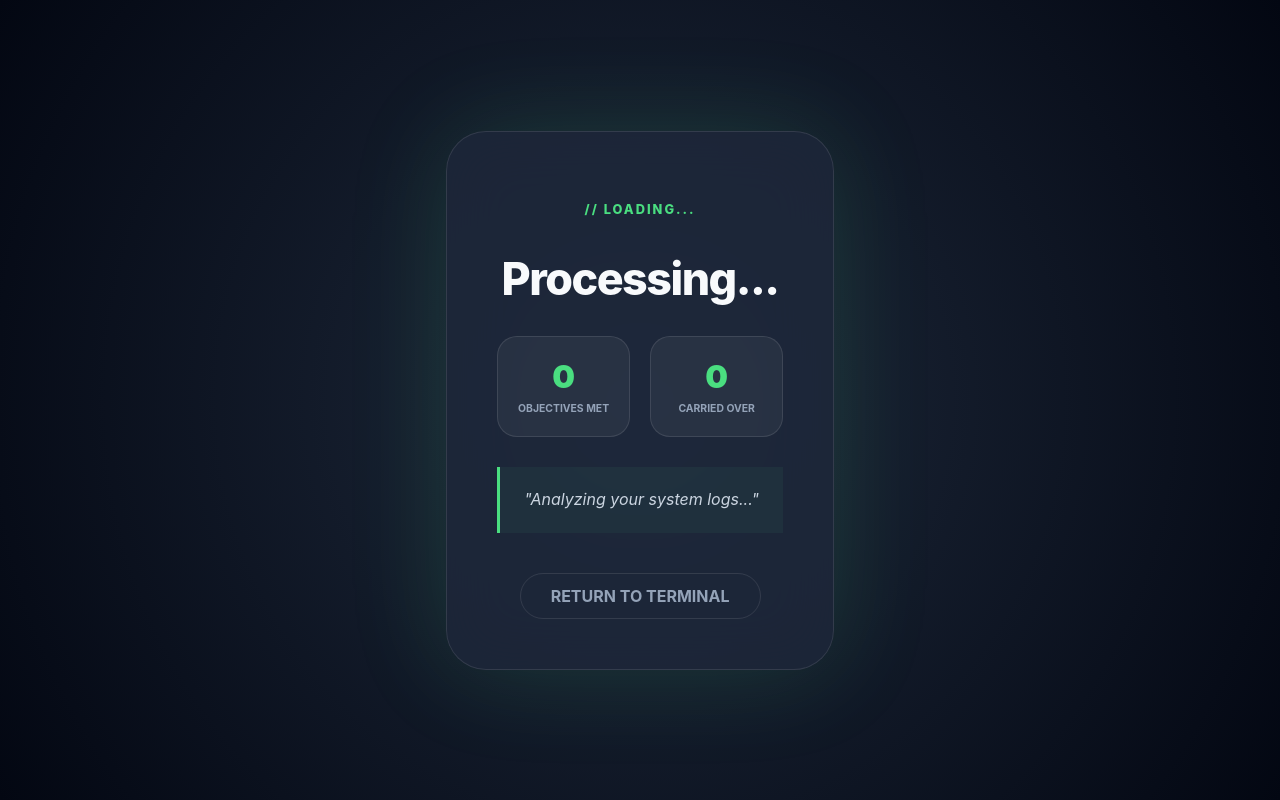
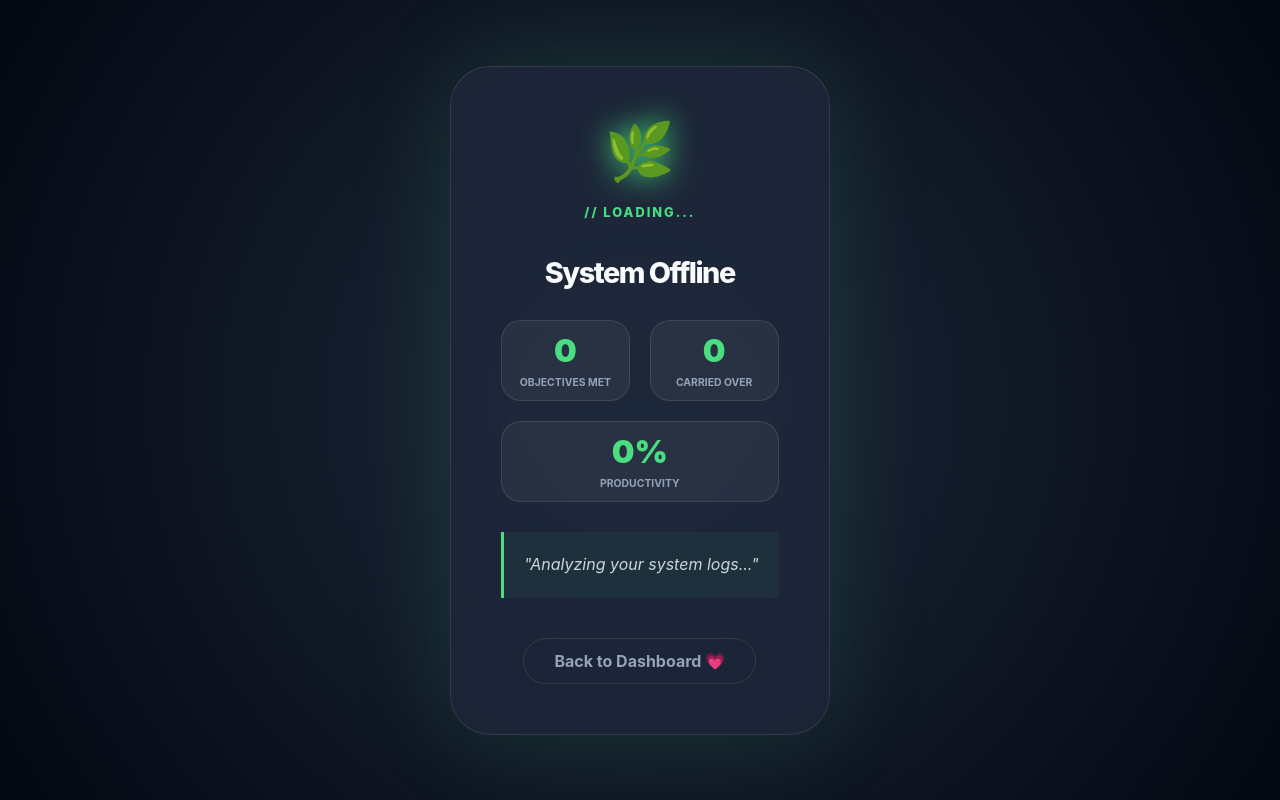
Before and after one commit to Aastha2785/MINDEASE, a FastAPI app: page /daily-card in a window 1280 px wide. Run offline with FastAPI, Linux system fonts and the light colour scheme.

Commit message:
MindEase updates

```diff
--- a/main.py
+++ b/main.py
@@ -335,47 +335,142 @@
     return templates.TemplateResponse("daily-card.html", {"request": request})
 from datetime import datetime
 
+from collections import Counter
+import re
+from datetime import datetime
+
+from datetime import datetime
+from collections import Counter
+import re
+
+from datetime import datetime
+import re
+
 @app.get("/api/daily-summary")
 async def get_daily_summary(username: str = Depends(get_current_user)):
     conn = get_connection()
     try:
         with conn.cursor() as cursor:
-            # 1. Identity Fetch
+
+            # 🔹 1. Get user_id
             cursor.execute("SELECT id FROM users WHERE username=%s", (username,))
-            user_id = cursor.fetchone()['id']
+            user = cursor.fetchone()
+            user_id = user['id']
 
-            # 2. MOOD ANALYSIS: Fetch only TODAY'S journals
+            # 🔹 2. GET TODAY'S JOURNAL TEXT
             cursor.execute("""
-                SELECT predicted_mood FROM journals
+                SELECT entry_text
+                FROM journal_entries
                 WHERE user_id=%s AND DATE(created_at) = CURDATE()
             """, (user_id,))
+
             entries = cursor.fetchall()
+            combined_text = " ".join([row['entry_text'] for row in entries])
 
-            # Extract Emojis from today's specific logs
-            all_mood_text = " ".join([row['predicted_mood'] for row in entries])
-            emojis_found = re.findall(r'[^\w\s,|_]+', all_mood_text)
+            print("DEBUG - Combined Text:", combined_text)
 
-            # 3. TASK STATS: Fetch only TODAY'S completions
+            # 🔹 3. EMOJI FROM GROQ (SAFE)
+            if not combined_text.strip():
+                emojis = ["🌿", "✨", "🌸"]
+                quote = "Every day is a fresh start"
+            else:
+                try:
+                    prompt = f"""
+                    Based on this user's day:
+                    {combined_text}
+
+                    Write a short motivational line (max 10 words).
+                    No emoji.
+                    """
+
+                    chat = client.chat.completions.create(
+                    messages=[{"role": "user", "content": prompt}],
+                    model="llama-3.1-8b-instant"
+                    )
+
+                    quote = chat.choices[0].message.content.strip()
+                    prompt = f"""
+                    You are a mental wellness assistant.
+
+                    Based on the user's journal entries:
+                    {combined_text}
+
+                    Return exactly three emoji that represents their overall emotional state.
+                    No explanation. Only emoji.
+                    """
+
+                    chat = client.chat.completions.create(
+                        messages=[{"role": "user", "content": prompt}],
+                        model="llama-3.1-8b-instant"
+                    )
+
+                    raw_output = chat.choices[0].message.content.strip()
+                    print("DEBUG - Raw Emoji:", raw_output)
+
+                    # Extract only emoji
+                    emojis = re.findall(
+                        r'[\U0001F600-\U0001F64F'
+                        r'\U0001F300-\U0001F5FF'
+                        r'\U0001F680-\U0001F6FF'
+                        r'\U0001F1E0-\U0001F1FF]+',
+                        raw_output
+                    )
+
+                    emojis = emojis[:3] if len(emojis)<=3 else ["❤️","😊","🫰"]
+
+                except Exception as e:
+                    print("AI Error:", e)
+                    emojis = ["😐", "🌿", "✨"]
+                    quote = "Take it easy, tomorrow is a fresh start"
+
+            # 🔹 4. TASK STATS (FIXED LOGIC ✅)
             cursor.execute("""
                 SELECT
-                    SUM(CASE WHEN is_completed = 1 AND DATE(completed_at) = CURDATE() THEN 1 ELSE 0 END) as done_today,
+                    SUM(CASE WHEN is_completed = 1 THEN 1 ELSE 0 END) as done_total,
                     SUM(CASE WHEN is_completed = 0 THEN 1 ELSE 0 END) as pending_total
-                FROM tasks WHERE user_id=%s
+                FROM tasks
+                WHERE user_id=%s
             """, (user_id,))
+
             stats = cursor.fetchone()
 
-            # Determine dominant mood from today's data
-            mood_list = [r['predicted_mood'] for r in entries]
-            dominant_mood = max(set(mood_list), key=mood_list.count) if mood_list else "Neutral"
+            done = stats['done_total'] or 0
+            pending = stats['pending_total'] or 0
+            total = done + pending
 
+            productivity = (done / total * 100) if total > 0 else 0
+
+            print("DEBUG - Done:", done, "Pending:", pending)
+
+            # 🔹 5. PRODUCTIVITY LABEL
+            if productivity >= 75:
+                productivity_label = "Highly Productive 🔥"
+            elif productivity >= 40:
+                productivity_label = "Moderate 🙂"
+            else:
+                productivity_label = "Low 😞"
+
+            # 🔹 6. SMART MESSAGE
+            if productivity > 70:
+                message = "You had a strong and productive day 🌸"
+            elif productivity < 40:
+                message = "Take it slow, tomorrow is a fresh start 💙"
+            else:
+                message = "You're doing well, keep going 🌿"
+
+
+            # 🔹 7. FINAL RESPONSE
             return {
                 "date": datetime.now().strftime("%B %d, %Y"),
-                "dominant_mood": dominant_mood,
-                "emojis": emojis_found, # All emojis from today's journals
-                "tasks_completed": stats['done_today'] or 0,
-                "tasks_remaining": stats['pending_total'] or 0,
-                "message": f"Aastha, your system frequency for today is {dominant_mood}."
+                "emojis": emojis,
+                "quote":quote,
+                "tasks_completed": done,
+                "tasks_remaining": pending,
+                "productivity": round(productivity),
+                "productivity_label": productivity_label,
+                "message": message
             }
+
     finally:
         conn.close()
 # Also add the HTML route to show the page
--- a/templates/daily-card.html
+++ b/templates/daily-card.html
@@ -20,7 +20,7 @@
             align-items: center;
             min-height: 100vh;
             margin: 0;
-            overflow: hidden;
+            overflow: scroll;
         }
 
         .summary-card {
@@ -30,12 +30,11 @@
             border-radius: 40px;
             border: 1px solid var(--glass-border);
             text-align: center;
-            max-width: 500px;
+            max-width: 520px;
             box-shadow: 0 0 100px rgba(74, 222, 128, 0.15);
             animation: cardReveal 1.2s cubic-bezier(0.2, 0.8, 0.2, 1);
         }
 
-        /* Container for all mood emojis logged today */
         .emoji-cloud {
             display: flex;
             justify-content: center;
@@ -45,31 +44,87 @@
             filter: drop-shadow(0 0 15px var(--accent));
         }
 
-        .emoji-float { animation: floating 3s ease-in-out infinite; }
+        .emoji-float {
+            animation: floating 3s ease-in-out infinite;
+        }
+
         @keyframes floating {
             0%, 100% { transform: translateY(0); }
             50% { transform: translateY(-12px); }
         }
 
-        h1 { font-size: 2.8rem; letter-spacing: -1.5px; margin: 10px 0; font-weight: 800; }
-        .date-sub { color: var(--accent); font-weight: 800; letter-spacing: 2px; font-size: 0.8rem; margin-bottom: 35px; }
+        h1 {
+            font-size: 1.8rem;
+            letter-spacing: -1.5px;
+            margin: 10px 0;
+            font-weight: 800;
+        }
 
-        .stat-row { display: grid; grid-template-columns: 1fr 1fr; gap: 20px; margin: 30px 0; }
-        .stat-item { background: rgba(255,255,255,0.05); padding: 20px; border-radius: 20px; border: 1px solid var(--glass-border); }
-        .stat-val { font-size: 2rem; font-weight: 900; color: var(--accent); display: block; }
-        .stat-label { font-size: 0.65rem; color: #94a3b8; text-transform: uppercase; font-weight: 700; }
+        .date-sub {
+            color: var(--accent);
+            font-weight: 800;
+            letter-spacing: 2px;
+            font-size: 0.8rem;
+            margin-bottom: 35px;
+        }
+
+        .stat-row {
+            display: grid;
+            grid-template-columns: 1fr 1fr;
+            gap: 20px;
+            margin: 30px 0;
+        }
+
+        .stat-item {
+            background: rgba(255,255,255,0.05);
+            padding: 10px;
+            border-radius: 20px;
+            border: 1px solid var(--glass-border);
+        }
+
+        .stat-val {
+            font-size: 2rem;
+            font-weight: 900;
+            color: var(--accent);
+            display: block;
+        }
+
+        .stat-label {
+            font-size: 0.65rem;
+            color: #94a3b8;
+            text-transform: uppercase;
+            font-weight: 700;
+        }
 
         .ai-message {
-            font-style: italic; color: #cbd5e1; line-height: 1.6; margin-top: 30px;
-            padding: 20px; border-left: 3px solid var(--accent); background: rgba(74, 222, 128, 0.05);
+            font-style: italic;
+            color: #cbd5e1;
+            line-height: 1.6;
+            margin-top: 30px;
+            padding: 20px;
+            border-left: 3px solid var(--accent);
+            background: rgba(74, 222, 128, 0.05);
         }
 
         .btn-close {
-            margin-top: 40px; background: transparent; border: 1px solid var(--glass-border);
-            color: #94a3b8; padding: 12px 30px; border-radius: 50px; cursor: pointer;
-            transition: 0.3s; text-decoration: none; display: inline-block; font-weight: 700;
+            margin-top: 40px;
+            background: transparent;
+            border: 1px solid var(--glass-border);
+            color: #94a3b8;
+            padding: 12px 30px;
+            border-radius: 50px;
+            cursor: pointer;
+            transition: 0.3s;
+            text-decoration: none;
+            display: inline-block;
+            font-weight: 700;
         }
-        .btn-close:hover { border-color: var(--accent); color: var(--accent); transform: scale(1.05); }
+
+        .btn-close:hover {
+            border-color: var(--accent);
+            color: var(--accent);
+            transform: scale(1.05);
+        }
 
         @keyframes cardReveal {
             from { opacity: 0; transform: scale(0.9) translateY(40px); }
@@ -78,63 +133,92 @@
     </style>
 </head>
 <body>
+
 <div class="summary-card">
-        <div id="emoji-cloud" class="emoji-cloud"></div>
+    <div id="emoji-cloud" class="emoji-cloud">🌿</div>
 
     <div class="date-sub" id="display-date">// LOADING...</div>
-        <h1 id="dominant-mood-text">Processing...</h1>
+    <h1 id="dominant-mood-text">Analyzing your day...</h1>
 
     <div class="stat-row">
         <div class="stat-item">
             <span class="stat-val" id="count-done">0</span>
             <span class="stat-label">Objectives Met</span>
         </div>
+
         <div class="stat-item">
             <span class="stat-val" id="count-pending">0</span>
             <span class="stat-label">Carried Over</span>
         </div>
+
+        <!-- NEW: Productivity -->
+        <div class="stat-item" style="grid-column: span 2;">
+            <span class="stat-val" id="productivity">0%</span>
+            <span class="stat-label">Productivity</span>
+        </div>
     </div>
 
-        <div class="ai-message" id="summary-msg">"Analyzing your system logs..."</div>
+    <div class="ai-message" id="summary-msg">
+        "Analyzing your system logs..."
+    </div>
 
-        <a href="/dashboard" class="btn-close">RETURN TO TERMINAL</a>
+    <a href="/dashboard" class="btn-close">Back to Dashboard 💗</a>
 </div>
 
 <script>
 async function fetchSummary() {
     const token = localStorage.getItem('access_token');
+
     try {
         const res = await fetch('/api/daily-summary', {
             headers: { 'Authorization': `Bearer ${token}` }
         });
+
+        if (!res.ok) {
+            throw new Error("API failed");
+        }
+
         const data = await res.json();
+        console.log("DATA:", data);  // 🔥 DEBUG
 
-            if(res.ok) {
-                // Correctly map data from your Python backend
-                document.getElementById('display-date').innerText = `// ${data.date.toUpperCase()}`;
-                document.getElementById('dominant-mood-text').innerText = data.dominant_mood;
+        // Safe updates
+        document.getElementById('display-date').innerText =
+            `// ${data.date || "N/A"}`;
 
-                // Matches 'tasks_completed' and 'tasks_remaining' in your main.py
-                document.getElementById('count-done').innerText = data.tasks_completed;
-                document.getElementById('count-pending').innerText = data.tasks_remaining;
-                document.getElementById('summary-msg').innerText = data.message;
+        document.getElementById('dominant-mood-text').innerText =
+            data.quote || "😐";
 
-                // Loop through all emojis found in today's journals (😊, 😔, etc.)
+        document.getElementById('count-done').innerText =
+            data.tasks_completed ?? 0;
+
+        document.getElementById('count-pending').innerText =
+            data.tasks_remaining ?? 0;
+
+        document.getElementById('productivity').innerText =
+            (data.productivity ?? 0) + "%";
+
+        document.getElementById('summary-msg').innerText =
+            data.message || "No insights available";
+
+        // Emoji display
         const emojiCloud = document.getElementById('emoji-cloud');
-                if(data.emojis && data.emojis.length > 0) {
+
+if (data.emojis && data.emojis.length > 0) {
     emojiCloud.innerHTML = data.emojis.map((emoji, index) =>
-                        `<span class="emoji-float" style="animation-delay: ${index * 0.5}s">${emoji}</span>`
+        `<span class="emoji-float" style="animation-delay:${index * 0.3}s">${emoji}</span>`
     ).join('');
 } else {
-                    emojiCloud.innerHTML = '<span class="emoji-float">🌿</span>';
-                }
+    emojiCloud.innerHTML = `<span class="emoji-float">🌿</span>`;
 }
     } catch (err) {
-            console.error("Synthesis error:", err);
+        console.error("ERROR:", err);
+
         document.getElementById('dominant-mood-text').innerText = "System Offline";
     }
 }
+
 fetchSummary();
 </script>
+
 </body>
 </html>
--- a/templates/journal.html
+++ b/templates/journal.html
@@ -205,14 +205,14 @@
         <nav class="nav-bar">
             <a href="/dashboard" class="btn-back-nav">
                 <svg width="18" height="18" viewBox="0 0 24 24" fill="none" stroke="currentColor" stroke-width="3"><polyline points="15 18 9 12 15 6"></polyline></svg>
-                Return to Base
+                Back to dashboard❤️
             </a>
             <div id="charCounter" style="color: var(--text-dim); font-size: 0.75rem; font-weight: 700; letter-spacing: 1px;">// 0 CHARS</div>
         </nav>
 
         <div class="writing-sheet">
             <span class="date-header" id="currentDate"></span>
-            <h1>Log your thoughts</h1>
+            <h1>Write your thoughts💕✨</h1>
 
             <textarea id="journalText" placeholder="The system is ready for your input..."></textarea>
 
```
Also changed, not shown: templates/todo.html (+12 -7 lines). Lines whose indentation alone changed are shown as unchanged.
